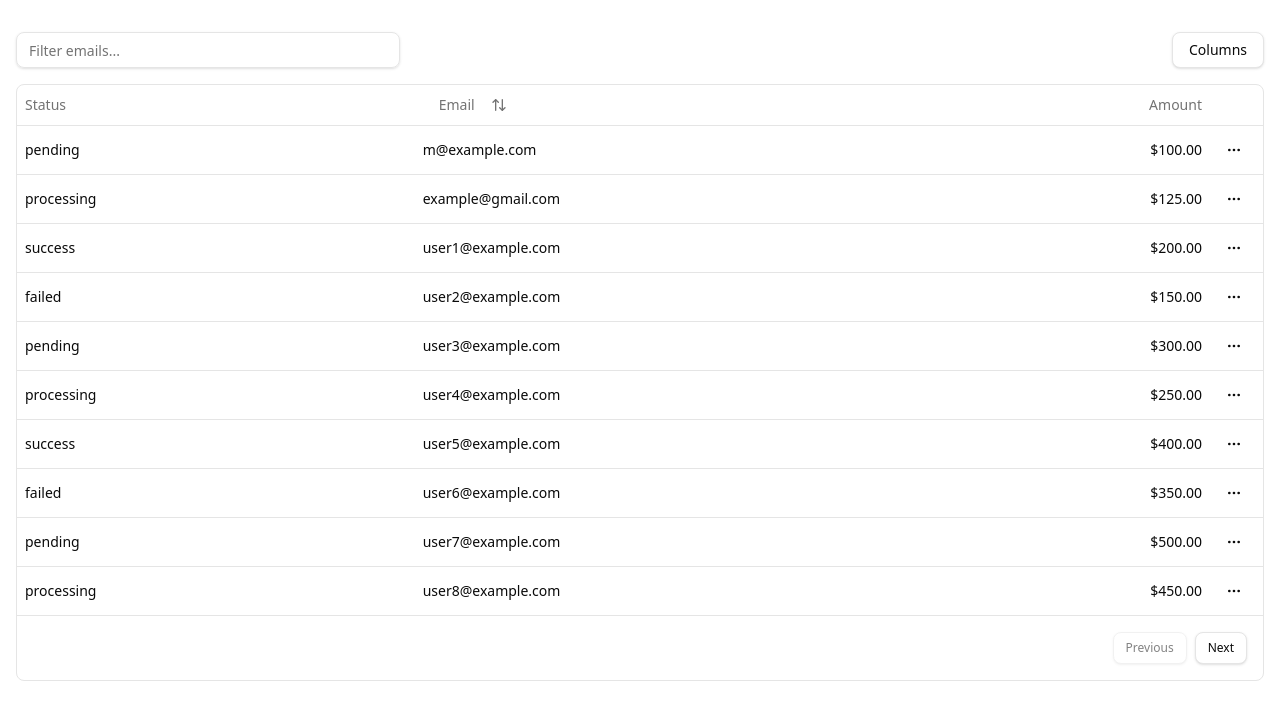
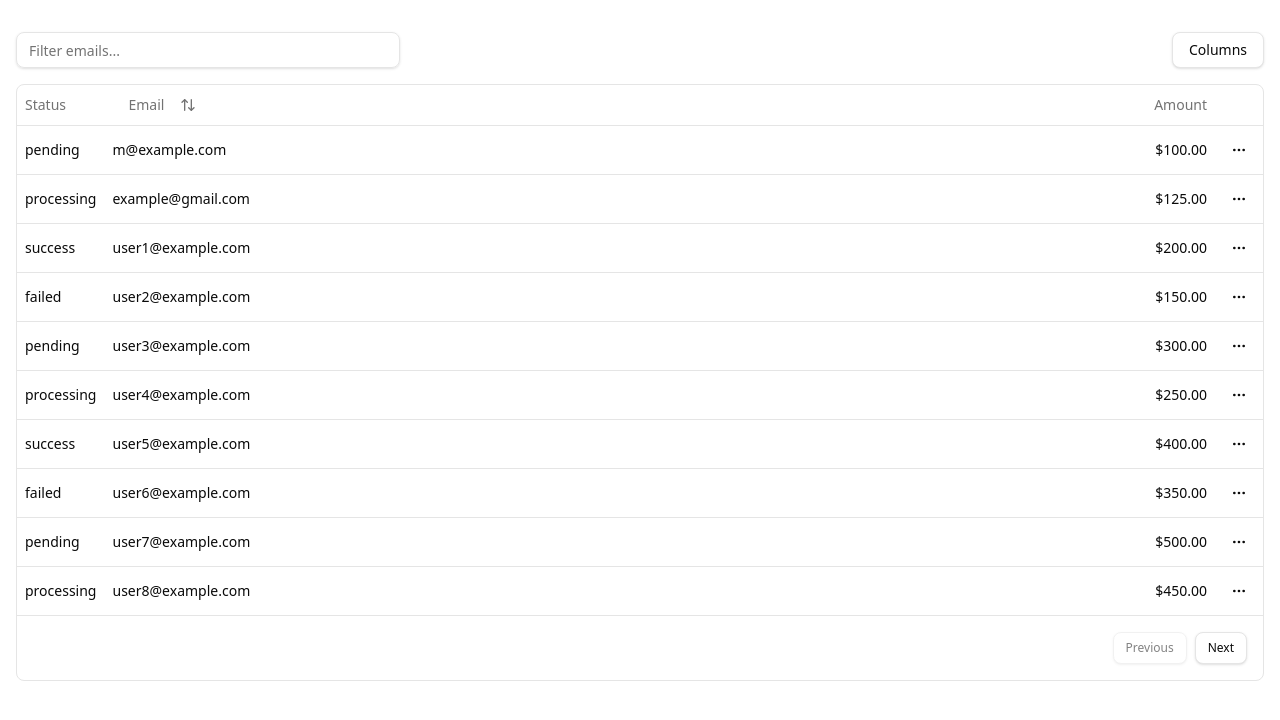
Before and after one commit to soyluisarrieta/shadcn-data-table, a React app: page / in a window 1280 px wide. Shown: the top 720 px of the page. Built offline with nearby package versions, Linux system fonts and the light colour scheme; the HTML template or start-up script is replaced by a standard one.

Commit message:
feat: add flexibility to adjust width and minWidth of each column

```diff
--- a/src/app/payment/payments-columns.tsx
+++ b/src/app/payment/payments-columns.tsx
@@ -1,6 +1,6 @@
+import { type CustomColumnDef } from '@/components/commons/data-table'
 import { Button } from '@/components/ui/button'
 import { DropdownMenu, DropdownMenuContent, DropdownMenuItem, DropdownMenuLabel, DropdownMenuSeparator, DropdownMenuTrigger } from '@/components/ui/dropdown-menu'
-import { ColumnDef } from '@tanstack/react-table'
 import { ArrowUpDownIcon, MoreHorizontalIcon } from 'lucide-react'
 
 export type Payment = {
@@ -10,13 +10,15 @@ export type Payment = {
   email: string
 }
 
-export const paymentsColumns: ColumnDef<Payment>[] = [
+export const paymentsColumns: CustomColumnDef<Payment>[] = [
   {
     accessorKey: 'status',
     header: 'Status'
   },
   {
     accessorKey: 'email',
+    width: '100%',
+    minWidth: 300,
     enableHiding: false,
     header: ({ column }) => {
       return (
@@ -45,7 +47,7 @@ export const paymentsColumns: ColumnDef<Payment>[] = [
   },
   {
     id: 'actions',
-    size: 0,
+    width: 'auto',
     enableHiding: false,
     cell: ({ row }) => {
       const payment = row.original
--- a/src/components/commons/data-table.tsx
+++ b/src/components/commons/data-table.tsx
@@ -1,5 +1,5 @@
 import {
-  ColumnDef,
+  type ColumnDef,
   ColumnFiltersState,
   flexRender,
   getCoreRowModel,
@@ -20,11 +20,18 @@ import {
   TableRow
 } from '@/components/ui/table'
 import DataTableFooter from '@/components/commons/data-table-footer'
-import { useState } from 'react'
+import { type CSSProperties, useState } from 'react'
 import DataTableToolbar from '@/components/commons/data-table-toolbar'
 
-interface DataTableProps<TData, TValue> {
-  columns: ColumnDef<TData, TValue>[]
+type CustomColumnDefProps = {
+  width?: string | number
+  minWidth?: string | number
+}
+
+export type CustomColumnDef<TData> = ColumnDef<TData> & CustomColumnDefProps
+
+export interface DataTableProps<TData, TValue> {
+  columns: Array<ColumnDef<TData, TValue> & CustomColumnDefProps>
   data: TData[]
 }
 
@@ -53,17 +60,25 @@ export function DataTable<TData, TValue> ({
     }
   })
 
+  const widthExists = columns.some((column) => column.width)
+  const minWidthExists = columns.some((column) => column.width)
+
   return (
     <>
       <DataTableToolbar table={table} />
       <div className="rounded-md border">
-        <Table>
+        <Table className={!widthExists ? 'w-auto' : 'w-full'}>
           <TableHeader>
             {table.getHeaderGroups().map((headerGroup) => (
               <TableRow key={headerGroup.id}>
                 {headerGroup.headers.map((header) => {
+                  const column = header.column.columnDef as CustomColumnDef<TData>
+                  const columnStyle: CSSProperties = {
+                    width: widthExists ? (column.width === 'auto' ? 0 : column.width) : '100%',
+                    minWidth: minWidthExists ? column.minWidth : undefined
+                  }
                   return (
-                    <TableHead key={header.id} style={{ width: header.getSize(), maxWidth: header.getSize() }}>
+                    <TableHead key={header.id} style={columnStyle}>
                       {header.isPlaceholder
                         ? null
                         : flexRender(
@@ -83,11 +98,17 @@ export function DataTable<TData, TValue> ({
                   key={row.id}
                   data-state={row.getIsSelected() && 'selected'}
                 >
-                  {row.getVisibleCells().map((cell) => (
-                    <TableCell key={cell.id} style={{ width: cell.column.getSize(), maxWidth: cell.column.getSize() }}>
-                      {flexRender(cell.column.columnDef.cell, cell.getContext())}
-                    </TableCell>
-                  ))}
+                  {row.getVisibleCells().map((cell) => {
+                    const column = cell.column.columnDef as CustomColumnDef<TData>
+                    const columnStyle: CSSProperties = {
+                      width: widthExists ? (column.width === 'auto' ? 0 : column.width) : '100%',
+                      minWidth: minWidthExists ? column.minWidth : undefined
+                    }
+                    return (
+                      <TableCell key={cell.id} style={columnStyle}>
+                        {flexRender(cell.column.columnDef.cell, cell.getContext())}
+                      </TableCell>
+                    )})}
                 </TableRow>
               ))
             ) : (
```
